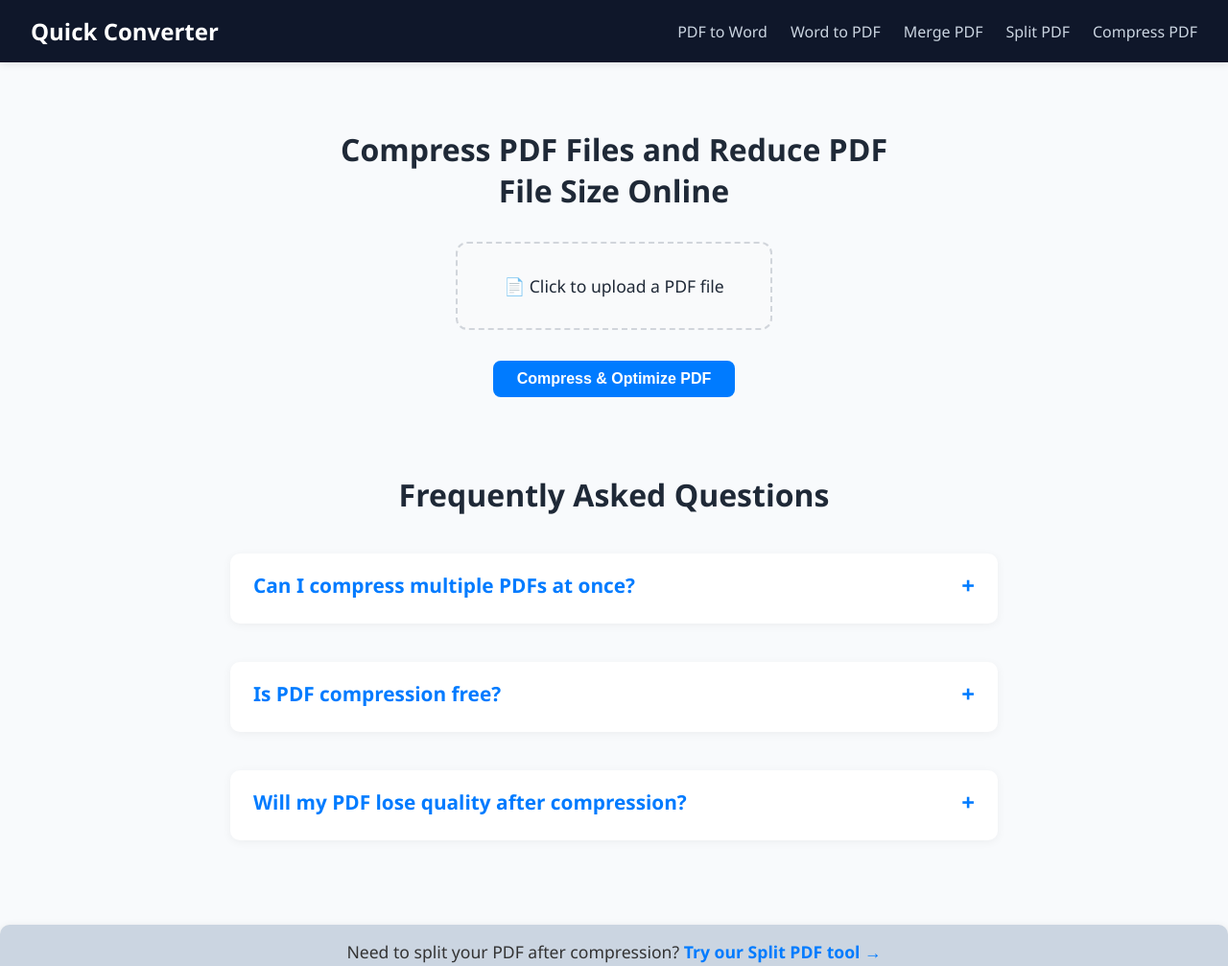
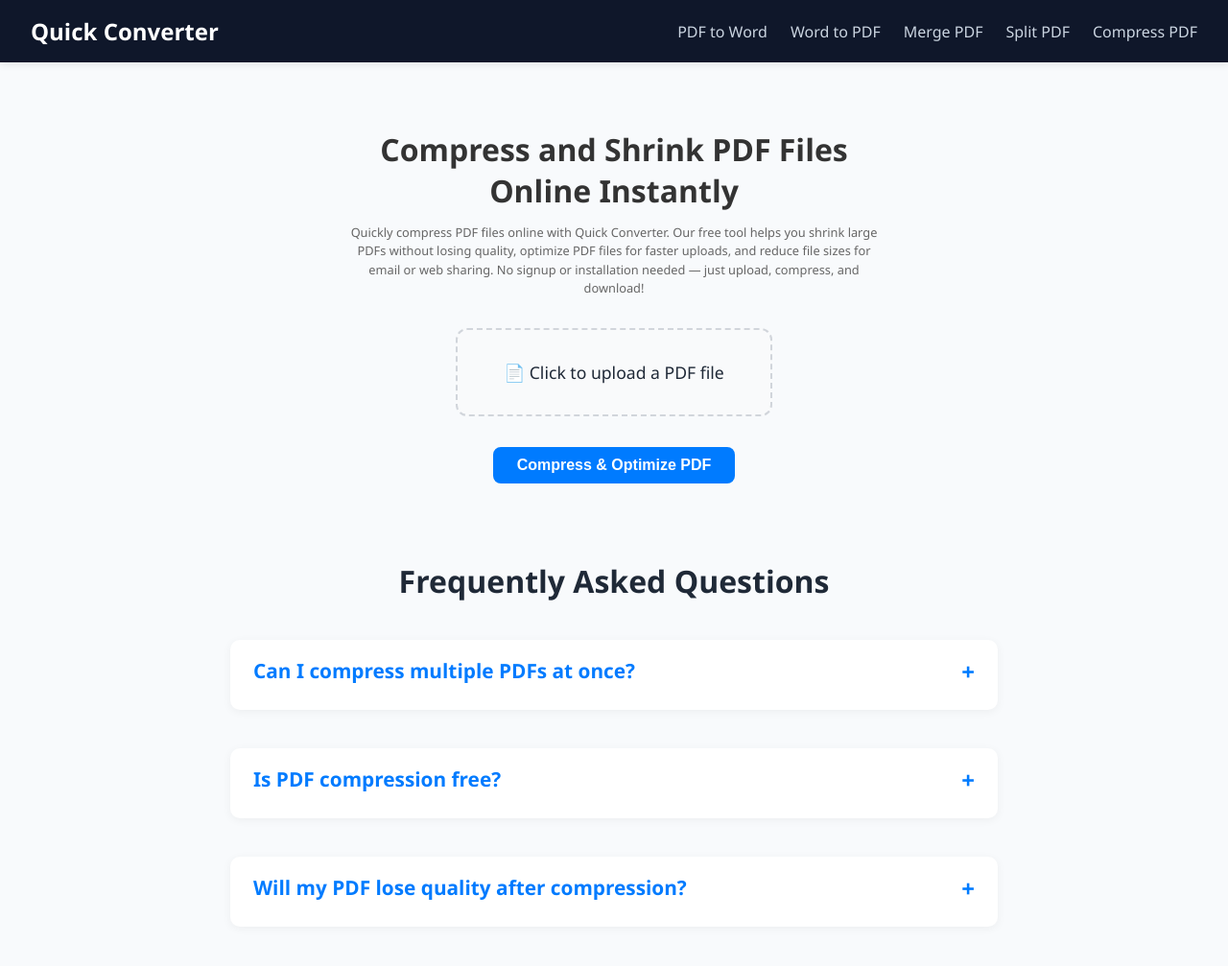
Before and after one commit to disururathnayake/QuickConverter, a React app in the folder client/: page /compress-pdf in a window 1280 px wide. Shown: the top 1007 px of the page at 96% size. Built offline with nearby package versions, Linux system fonts and the light colour scheme.

Commit message:
seo changes

```diff
--- a/client/src/Compresspdf.css
+++ b/client/src/Compresspdf.css
@@ -83,4 +83,25 @@
     color: #555;
   }
 
+  .page-header {
+    text-align: center;
+    margin-bottom: 1.5rem; /* smaller bottom space */
+    padding: 0 1rem;
+  }
+
+  .page-title {
+    font-size: 2rem;
+    font-weight: bold;
+    margin-bottom: 0.8rem; /* tighter space */
+    color: #333;
+  }
+
+  .page-subtitle {
+    font-size: 0.8rem; /* smaller font */
+    color: #666;
+    max-width: 600px; /* limit width */
+    margin: 0 auto;
+    line-height: 1.5; /* slightly tighter lines */
+  }
+
   /* FAQ section already in your main CSS. */
--- a/client/src/Compresspdf.jsx
+++ b/client/src/Compresspdf.jsx
@@ -73,7 +73,7 @@ function Compresspdf() {
   return (
     <>
       <Helmet>
-        <title>Compress PDF Files | Quick Converter</title>
+      <title>Compress PDF Files Online - Reduce Size Fast | Quick Converter</title>
         <meta
           name="description"
           content="Easily reduce the size of your PDF files with Quick Converter. Fast, free, and secure online PDF compression."
@@ -131,8 +131,12 @@ function Compresspdf() {
       <Navbar />
 
       <div className="compresspdf-container">
-      <h1>Compress PDF Files and Reduce PDF File Size Online</h1>
-        <form onSubmit={handleSubmit} className="compresspdf-form">
+      <div className="page-header">
+  <h1 className="page-title">Compress and Shrink PDF Files Online Instantly</h1>
+  <p className="page-subtitle">
+    Quickly compress PDF files online with Quick Converter. Our free tool helps you shrink large PDFs without losing quality, optimize PDF files for faster uploads, and reduce file sizes for email or web sharing. No signup or installation needed — just upload, compress, and download!
+  </p>
+</div><form onSubmit={handleSubmit} className="compresspdf-form">
           <div className="upload-section">
             <label className="upload-box">
               <input
--- a/client/src/Mergepdf.jsx
+++ b/client/src/Mergepdf.jsx
@@ -94,7 +94,7 @@ function Mergepdf() {
     return (
         <>
             <Helmet>
-                <title>Merge PDF Files | Quick Converter</title>
+                <title>Merge PDF Files Online for Free - Quick Converter</title>
                 <meta
                     name="description"
                     content="Easily merge multiple PDF documents into a single file. Simple, fast, and free."
--- a/client/src/Pdftoword.jsx
+++ b/client/src/Pdftoword.jsx
@@ -48,7 +48,7 @@ function Pdftoword() {
   return (
     <>
       <Helmet>
-        <title>PDF to Word Converter | Quick Converter</title>
+      <title>Free PDF to Word Converter - Edit PDF Files Easily | Quick Converter</title>
         <meta
           name="description"
           content="Convert your PDF files into editable Word documents for free with Quick Converter. No sign-up, no hassle."
--- a/client/src/Splitpdf.jsx
+++ b/client/src/Splitpdf.jsx
@@ -51,7 +51,8 @@ function Splitpdf() {
   return (
     <>
       <Helmet>
-        <title>Split PDF Pages | Quick Converter</title>
+      <title>Split PDF Pages - Extract and Download Instantly | Quick Converter</title>
+
         <meta
           name="description"
           content="Split large PDF files into smaller parts or extract pages with Quick Converter. Fast, free, and easy to use."
--- a/client/src/Wordtopdf.jsx
+++ b/client/src/Wordtopdf.jsx
@@ -46,7 +46,7 @@ function Wordtopdf() {
     return (
         <>
             <Helmet>
-                <title>Word to PDF Converter | Quick Converter</title>
+            <title>Convert Word to PDF Online - Free Fast Conversion | Quick Converter</title>
                 <meta
                     name="description"
                     content="Easily convert Word documents (.doc, .docx) into professional PDFs online. 100% Free and secure with Quick Converter."
```
